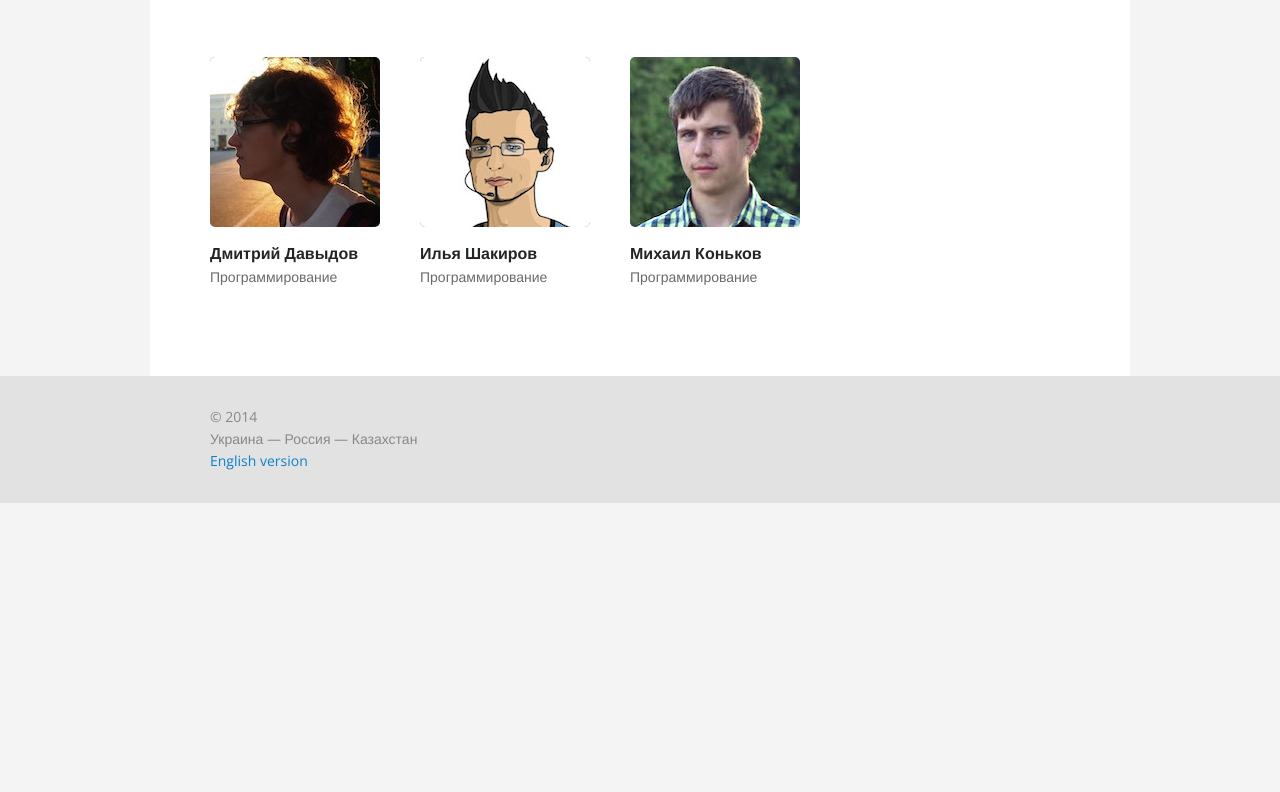
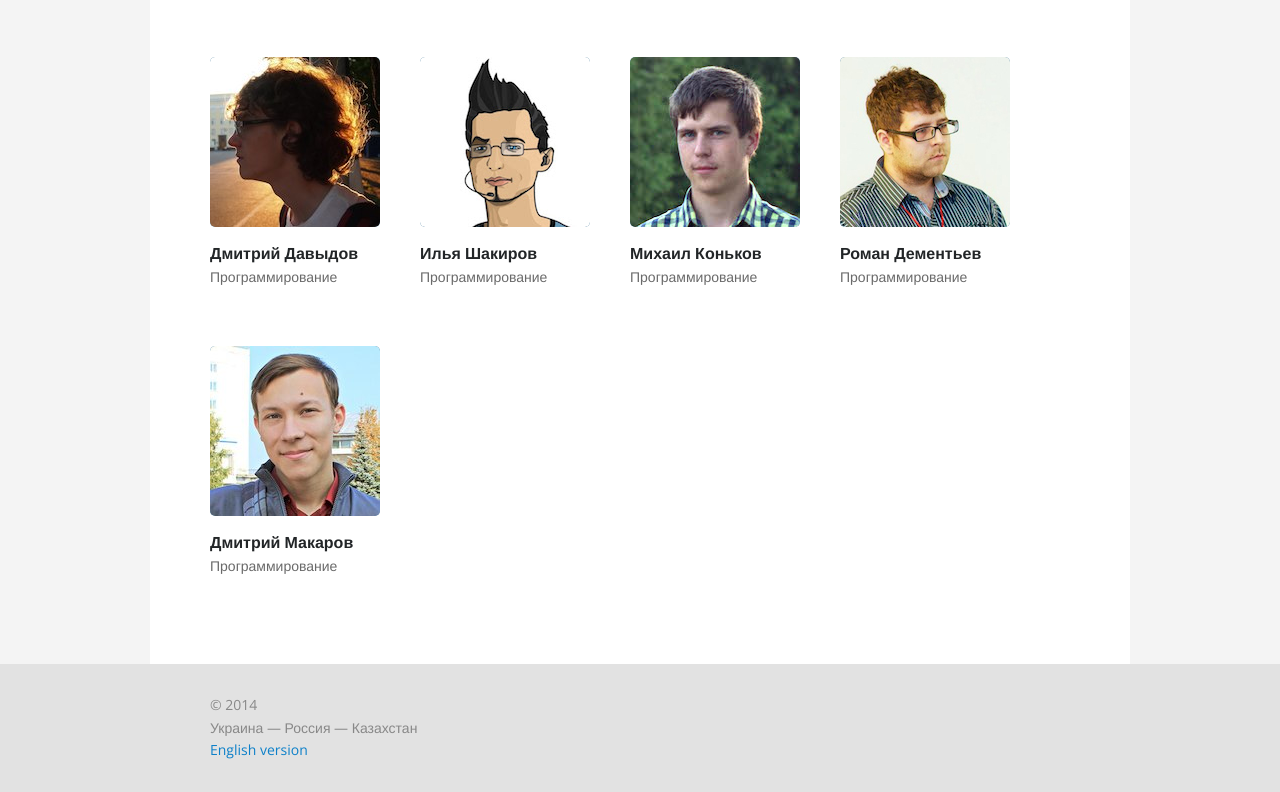
Before and after one commit to 200OKcc/200OKcc.github.io, a plain HTML site: page index.html in a window 1280 px wide. Shown: the part 1891-2683 px from the top of the page. Before the commit the page ends 2394 px from the top, so only its background shows below. Drawn offline with nearby package versions, Linux system fonts and the light colour scheme.

Commit message:
Roma and Dima

```diff
--- a/index.html
+++ b/index.html
@@ -169,6 +169,19 @@
             <div class="item-description">Программирование</div>
           </div><!--
 
+       --><div class="team-member item">
+            <div class="team-member__pic item-pic"><img src="i/team/dementev.jpg"></div>
+            <div class="item-name">Роман Дементьев</div>
+            <div class="item-description">Программирование</div>
+          </div><!--
+
+       --><div class="team-member item">
+            <div class="team-member__pic item-pic"><img src="i/team/makarov.jpg"></div>
+            <div class="item-name">Дмитрий Макаров</div>
+            <div class="item-description">Программирование</div>
+          </div><!--
+
+
         </div> <!-- /team-items -->
       </section> <!-- /team -->
 
```
Also changed, not shown: en/index.html (+11 -0 lines), en/i/team/dementev.jpg (added), en/i/team/makarov.jpg (added), i/team/dementev.jpg (added), i/team/makarov.jpg (added).
